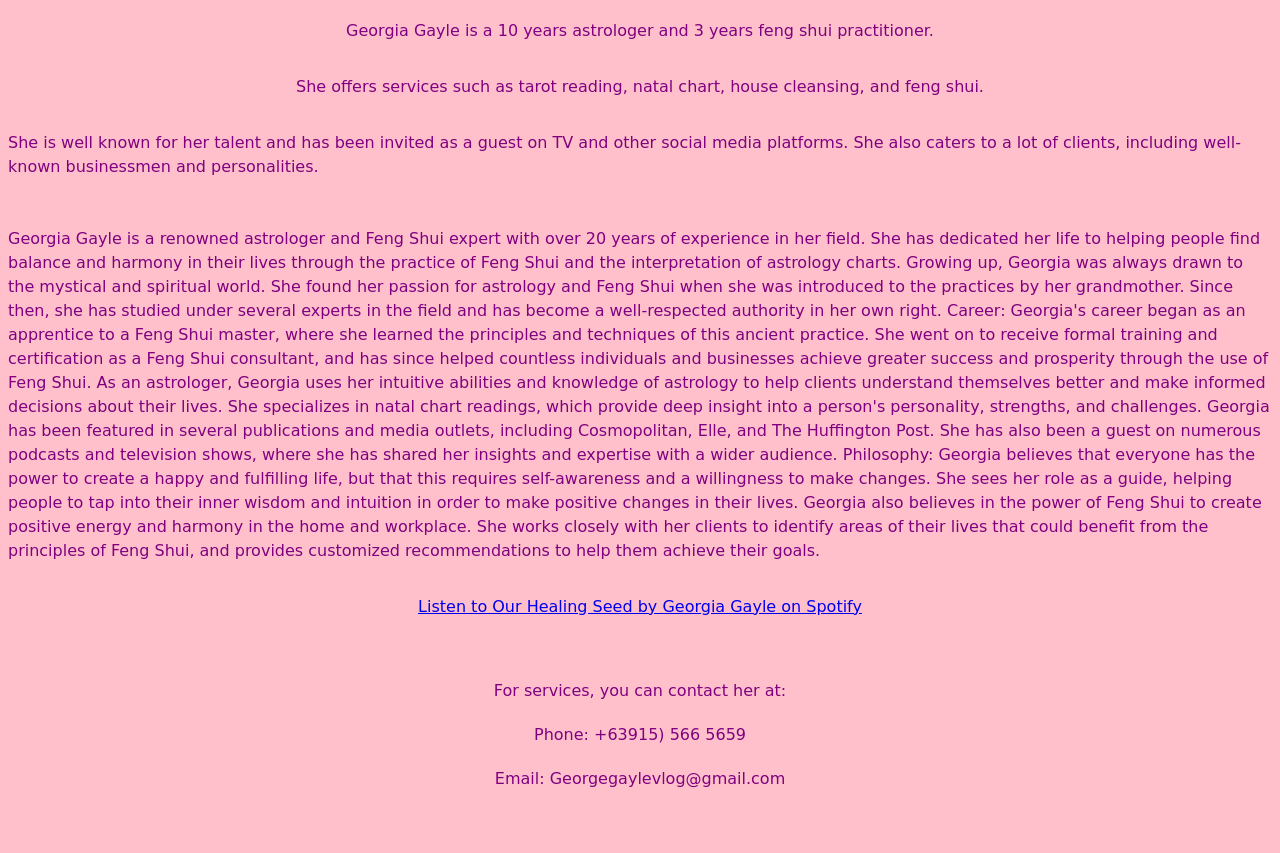
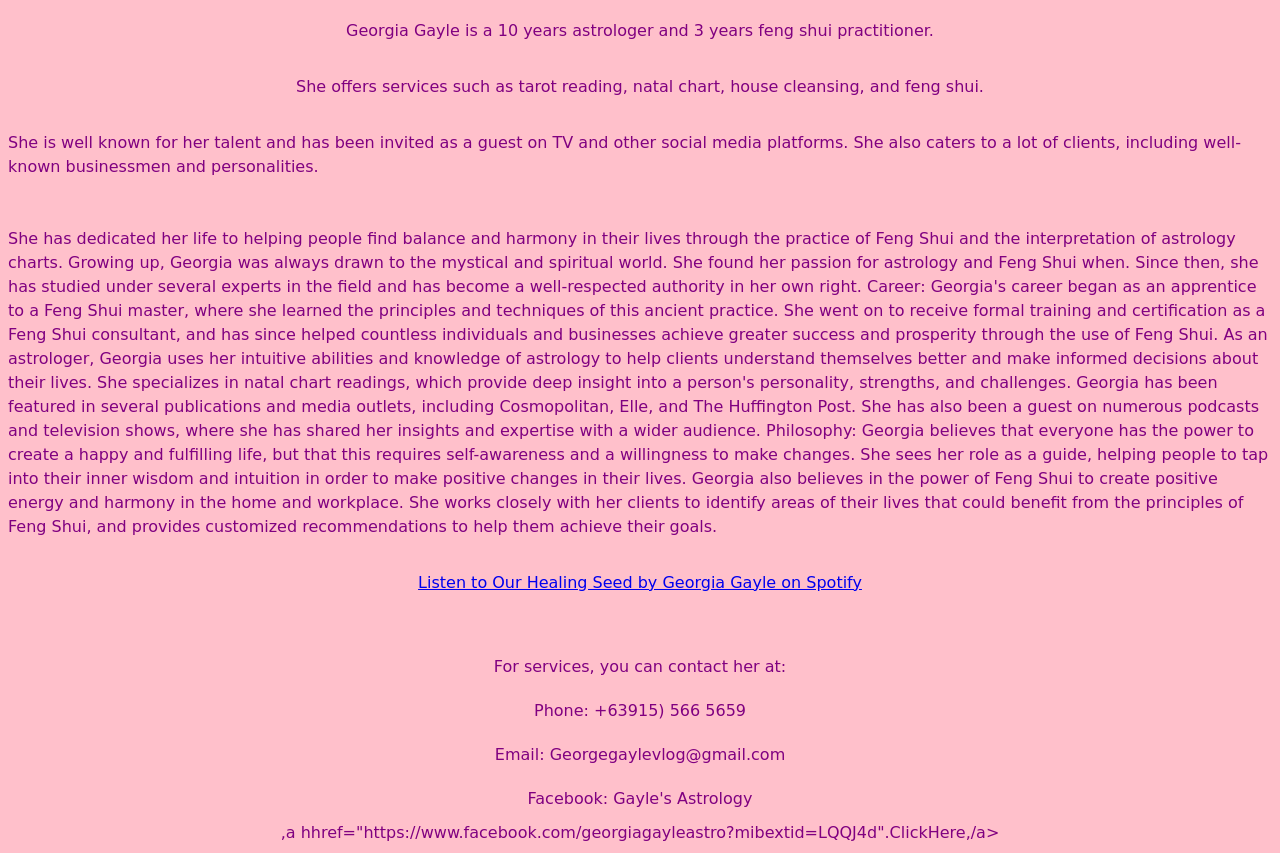
Before and after one commit to GeorgiaGayle/Tarot, a plain HTML site: page index.html in a window 1280 px wide. Shown: the part 1041-1894 px from the top of the page. Before the commit the page ends 1850 px from the top, so only its background shows below. Drawn offline with Linux system fonts and the light colour scheme.

Commit message:
Update index.html

```diff
--- a/index.html
+++ b/index.html
@@ -69,8 +69,8 @@
 			<p>She offers services such as tarot reading, natal chart, house cleansing, and feng shui.</p>
 			<p>She is well known for her talent and has been invited as a guest on TV and other social media platforms. She also caters to a lot of clients, including well-known businessmen and personalities.</p>
 
-</p>Georgia Gayle is a renowned astrologer and Feng Shui expert with over 20 years of experience in her field. She has dedicated her life to helping people find balance and harmony in their lives through the practice of Feng Shui and the interpretation of astrology charts.
-Growing up, Georgia was always drawn to the mystical and spiritual world. She found her passion for astrology and Feng Shui when she was introduced to the practices by her grandmother. Since then, she has studied under several experts in the field and has become a well-respected authority in her own right.
+</p>She has dedicated her life to helping people find balance and harmony in their lives through the practice of Feng Shui and the interpretation of astrology charts.
+Growing up, Georgia was always drawn to the mystical and spiritual world. She found her passion for astrology and Feng Shui when. Since then, she has studied under several experts in the field and has become a well-respected authority in her own right.
 Career:
 Georgia's career began as an apprentice to a Feng Shui master, where she learned the principles and techniques of this ancient practice. She went on to receive formal training and certification as a Feng Shui consultant, and has since helped countless individuals and businesses achieve greater success and prosperity through the use of Feng Shui.
 As an astrologer, Georgia uses her intuitive abilities and knowledge of astrology to help clients understand themselves better and make informed decisions about their lives. She specializes in natal chart readings, which provide deep insight into a person's personality, strengths, and challenges.
@@ -86,6 +86,8 @@ Georgia also believes in the power of Feng Shui to create positive energy and ha
 			<p>For services, you can contact her at:</p>
 			<p>Phone: +63915) 566 5659</p>
 			<p>Email: Georgegaylevlog@gmail.com</p>
+			<p>Facebook: Gayle's Astrology</p>
+			,a hhref="https://www.facebook.com/georgiagayleastro?mibextid=LQQJ4d".ClickHere,/a>
 		</div>
 	</div>
 </body>
```
